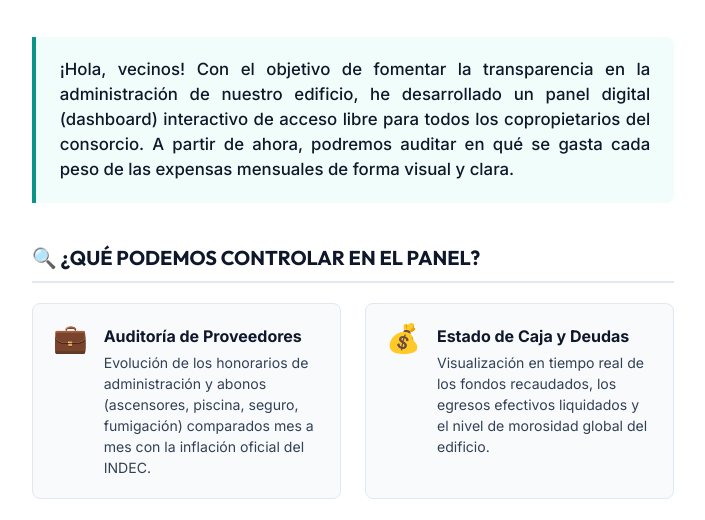
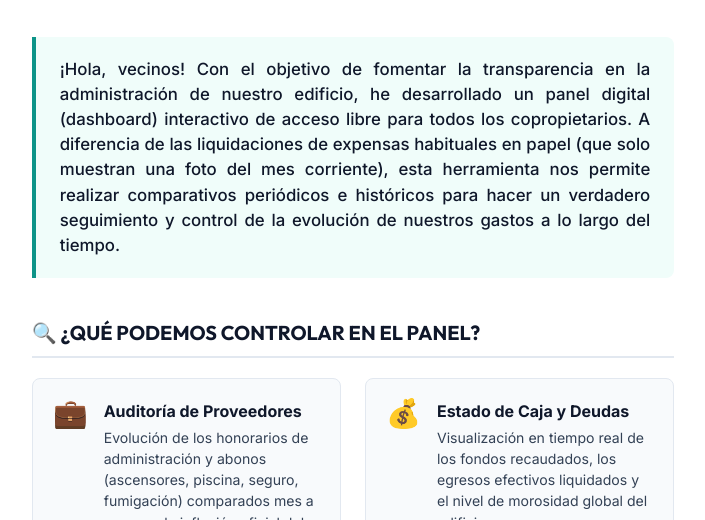
Before and after one commit to a-martyniuk/sarmiento-151, a plain HTML site: page cartelera_dashboard.html in a window 1280 px wide. Shown: the part 275-795 px from the top of the page, without its empty margins (287-992 px from the left). Drawn offline with Linux system fonts and the light colour scheme.

Commit message:
feat: emphasize comparative tracking in cartelera flyer intro box

```diff
--- a/cartelera_dashboard.html
+++ b/cartelera_dashboard.html
@@ -278,7 +278,7 @@
 
             <!-- Intro text -->
             <div class="intro-box">
-                ¡Hola, vecinos! Con el objetivo de fomentar la transparencia en la administración de nuestro edificio, he desarrollado un panel digital (dashboard) interactivo de acceso libre para todos los copropietarios del consorcio. A partir de ahora, podremos auditar en qué se gasta cada peso de las expensas mensuales de forma visual y clara.
+                ¡Hola, vecinos! Con el objetivo de fomentar la transparencia en la administración de nuestro edificio, he desarrollado un panel digital (dashboard) interactivo de acceso libre para todos los copropietarios. A diferencia de las liquidaciones de expensas habituales en papel (que solo muestran una foto del mes corriente), esta herramienta nos permite realizar comparativos periódicos e históricos para hacer un verdadero seguimiento y control de la evolución de nuestros gastos a lo largo del tiempo.
             </div>
 
             <!-- Features Grid -->
```
